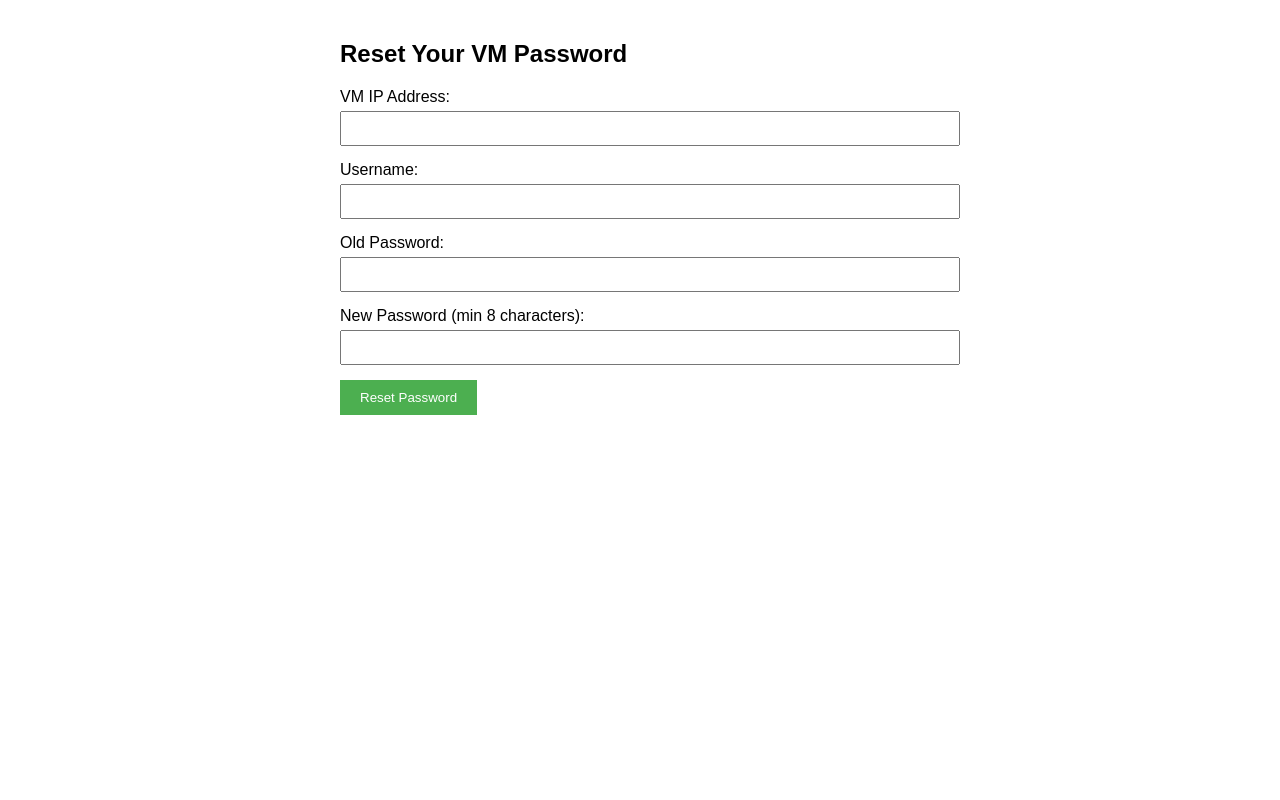
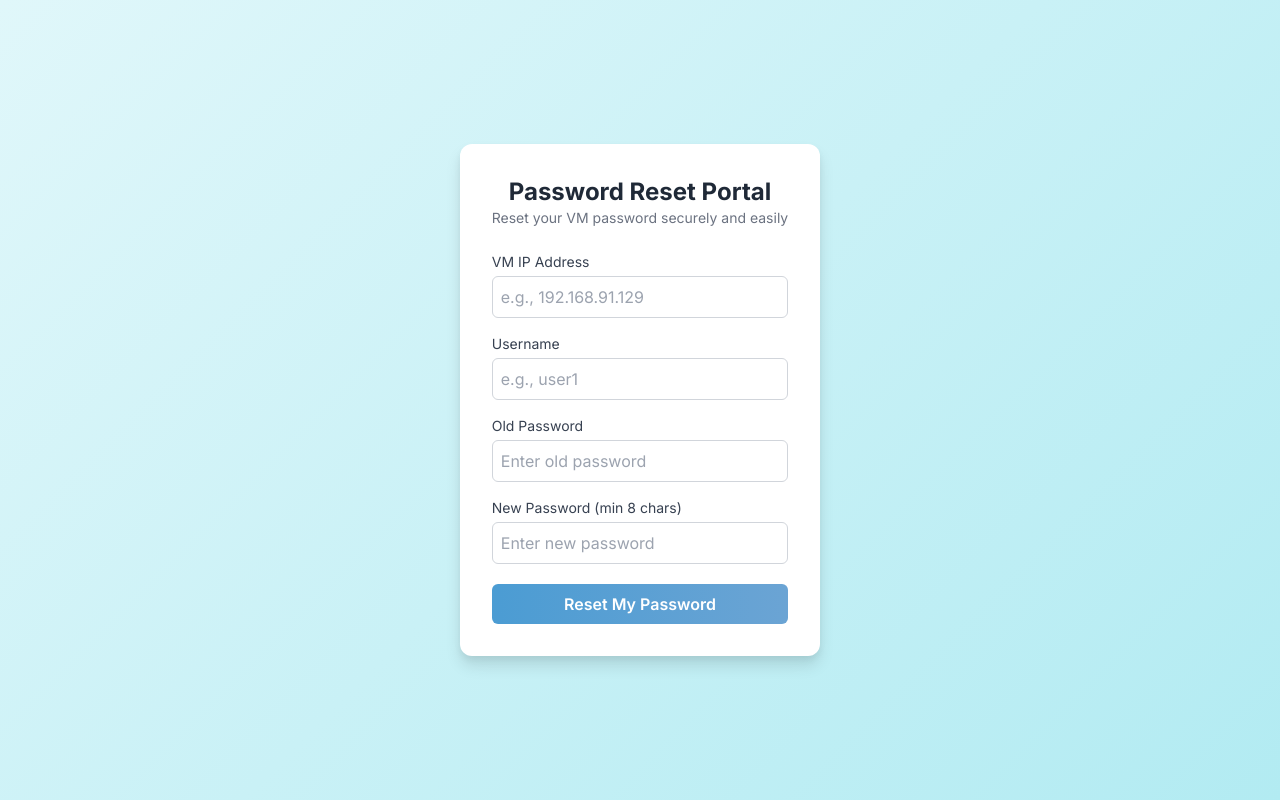
Before and after one commit to aashu2709/Vm_Pass_Reset, a Flask app: page / in a window 1280 px wide. Run offline with Flask 3, Linux system fonts and the light colour scheme; some libraries are stand-ins or nearby versions.

Commit message:
updated the visual presentation of the portal

```diff
--- a/templates/index.html
+++ b/templates/index.html
@@ -2,47 +2,119 @@
 <html lang="en">
 <head>
     <meta charset="UTF-8">
+    <meta name="viewport" content="width=device-width, initial-scale=1.0">
     <title>Password Reset Portal</title>
+    <!-- Tailwind CSS CDN -->
+    <script src="https://cdn.tailwindcss.com"></script>
+    <!-- Google Fonts for Inter -->
+    <link href="https://fonts.googleapis.com/css2?family=Inter:wght@400;600;700&display=swap" rel="stylesheet">
+    <!-- Heroicons for Icons -->
+    <link rel="stylesheet" href="https://cdnjs.cloudflare.com/ajax/libs/heroicons/2.0.16/solid.min.css" integrity="sha512-6I1vC0f8l5+4v2zL9O0m6+9K+9kXw7sZ4q6vX7oF5XJ8X9u0sI8k4F2o8q1p0uM9l4w1o7sF2Q+5k4s0J8q6w==" crossorigin="anonymous" referrerpolicy="no-referrer" />
     <style>
-        body { font-family: Arial, sans-serif; max-width: 600px; margin: 0 auto; padding: 20px; }
-        .form-group { margin-bottom: 15px; }
-        label { display: block; margin-bottom: 5px; }
-        input { width: 100%; padding: 8px; }
-        button { padding: 10px 20px; background-color: #4CAF50; color: white; border: none; cursor: pointer; }
-        button:hover { background-color: #45a049; }
-        #message { margin-top: 10px; color: green; }
-        #error { margin-top: 10px; color: red; }
+        body {
+            font-family: 'Inter', sans-serif;
+            background: linear-gradient(135deg, #E0F7FA 0%, #B2EBF2 100%);
+            color: #374151;
+            min-height: 100vh;
+            display: flex;
+            justify-content: center;
+            align-items: center;
+        }
+        .portal-card {
+            max-width: 450px;
+            padding: 2rem;
+            border-radius: 12px;
+            background: white;
+            box-shadow: 0 10px 15px rgba(0, 0, 0, 0.1), 0 4px 6px rgba(0, 0, 0, 0.05);
+            animation: fadeInUp 0.6s ease-out;
+        }
+        @keyframes fadeInUp {
+            from { opacity: 0; transform: translateY(20px); }
+            to { opacity: 1; transform: translateY(0); }
+        }
+        .input-field:focus {
+            border-color: #4B9CD3;
+            box-shadow: 0 0 0 3px rgba(75, 156, 211, 0.2);
+            outline: none;
+        }
+        .btn-reset {
+            background: linear-gradient(90deg, #4B9CD3, #6BA4D4);
+            transition: all 0.3s ease;
+        }
+        .btn-reset:hover {
+            background: linear-gradient(90deg, #3A8AC2, #5A93C3);
+            transform: translateY(-2px);
+        }
+        .message-success {
+            animation: slideIn 0.5s ease-out;
+        }
+        .message-error {
+            animation: slideIn 0.5s ease-out;
+        }
+        @keyframes slideIn {
+            from { transform: translateY(10px); opacity: 0; }
+            to { transform: translateY(0); opacity: 1; }
+        }
     </style>
 </head>
 <body>
-    <h2>Reset Your VM Password</h2>
-    <form id="resetForm">
-        <div class="form-group">
-            <label for="vm_ip">VM IP Address:</label>
-            <input type="text" id="vm_ip" name="vm_ip" required pattern="\d{1,3}\.\d{1,3}\.\d{1,3}\.\d{1,3}" title="Enter a valid IP address (e.g., 192.168.1.1)">
+    <div class="portal-card">
+        <div class="text-center mb-6">
+            <i class="h-12 w-12 text-blue-500 mx-auto mb-2" data-icon="lock-closed"></i>
+            <h1 class="text-2xl font-bold text-gray-800">Password Reset Portal</h1>
+            <p class="text-sm text-gray-500">Reset your VM password securely and easily</p>
         </div>
-        <div class="form-group">
-            <label for="username">Username:</label>
-            <input type="text" id="username" name="username" required>
-        </div>
-        <div class="form-group">
-            <label for="old_password">Old Password:</label>
-            <input type="password" id="old_password" name="old_password" required>
-        </div>
-        <div class="form-group">
-            <label for="new_password">New Password (min 8 characters):</label>
-            <input type="password" id="new_password" name="new_password" required>
-        </div>
-        <button type="button" onclick="resetPassword()">Reset Password</button>
-    </form>
-    <div id="message"></div>
-    <div id="error"></div>
+        <form id="resetForm" class="space-y-4">
+            <div>
+                <label for="vm_ip" class="block text-sm font-medium text-gray-700">VM IP Address</label>
+                <input type="text" id="vm_ip" name="vm_ip" class="input-field mt-1 p-2 w-full border border-gray-300 rounded-md focus:input-field" placeholder="e.g., 192.168.91.129" required pattern="\d{1,3}\.\d{1,3}\.\d{1,3}\.\d{1,3}" title="Enter a valid IP (e.g., 192.168.1.1)">
+            </div>
+            <div>
+                <label for="username" class="block text-sm font-medium text-gray-700">Username</label>
+                <input type="text" id="username" name="username" class="input-field mt-1 p-2 w-full border border-gray-300 rounded-md focus:input-field" placeholder="e.g., user1" required>
+            </div>
+            <div>
+                <label for="old_password" class="block text-sm font-medium text-gray-700">Old Password</label>
+                <input type="password" id="old_password" name="old_password" class="input-field mt-1 p-2 w-full border border-gray-300 rounded-md focus:input-field" placeholder="Enter old password" required>
+            </div>
+            <div>
+                <label for="new_password" class="block text-sm font-medium text-gray-700">New Password (min 8 chars)</label>
+                <input type="password" id="new_password" name="new_password" class="input-field mt-1 p-2 w-full border border-gray-300 rounded-md focus:input-field" placeholder="Enter new password" required oninput="checkPasswordStrength()">
+                <div id="strength-meter" class="strength-meter mt-1"></div>
+            </div>
+            <button type="button" onclick="resetPassword()" class="btn-reset w-full text-white p-2 rounded-md font-semibold">Reset My Password</button>
+            <div id="message" class="message-success text-green-700 text-center mt-4 hidden"></div>
+            <div id="error" class="message-error text-red-700 text-center mt-4 hidden"></div>
+        </form>
+    </div>
+    <script>
+        function checkPasswordStrength() {
+            const password = document.getElementById('new_password').value;
+            const meter = document.getElementById('strength-meter');
+            let strength = 0;
+            if (password.length > 8) strength++;
+            if (/[A-Z]/.test(password)) strength++;
+            if (/[0-9]/.test(password)) strength++;
+            if (/[!@#$%^&*]/.test(password)) strength++;
 
-    <script>
+            if (strength <= 1) {
+                meter.style.width = '33%';
+                meter.className = 'strength-meter mt-1 bg-red-500';
+            } else if (strength <= 2) {
+                meter.style.width = '66%';
+                meter.className = 'strength-meter mt-1 bg-yellow-500';
+            } else {
+                meter.style.width = '100%';
+                meter.className = 'strength-meter mt-1 bg-green-500';
+            }
+        }
+
         function resetPassword() {
             const newPassword = document.getElementById('new_password').value;
             if (newPassword.length < 8) {
-                document.getElementById('error').innerText = 'New password must be at least 8 characters long!';
+                document.getElementById('error').innerText = 'New password must be at least 8 characters!';
+                document.getElementById('error').classList.remove('hidden');
+                document.getElementById('message').classList.add('hidden');
                 return;
             }
 
@@ -54,12 +126,22 @@
             })
             .then(response => response.json())
             .then(data => {
+                const messageDiv = document.getElementById('message');
+                const errorDiv = document.getElementById('error');
                 if (data.message) {
-                    document.getElementById('message').innerText = data.message;
-                    document.getElementById('error').innerText = '';
+                    messageDiv.innerText = data.message;
+                    messageDiv.classList.remove('hidden');
+                    errorDiv.classList.add('hidden');
                 } else {
-                    document.getElementById('error').innerText = data.error || 'Old password incorrect or connection failed!';
+                    errorDiv.innerText = data.error || 'Old password incorrect or connection failed!';
+                    errorDiv.classList.remove('hidden');
+                    messageDiv.classList.add('hidden');
                 }
+            })
+            .catch(error => {
+                document.getElementById('error').innerText = 'An error occurred. Please try again.';
+                document.getElementById('error').classList.remove('hidden');
+                document.getElementById('message').classList.add('hidden');
             });
         }
     </script>
```
